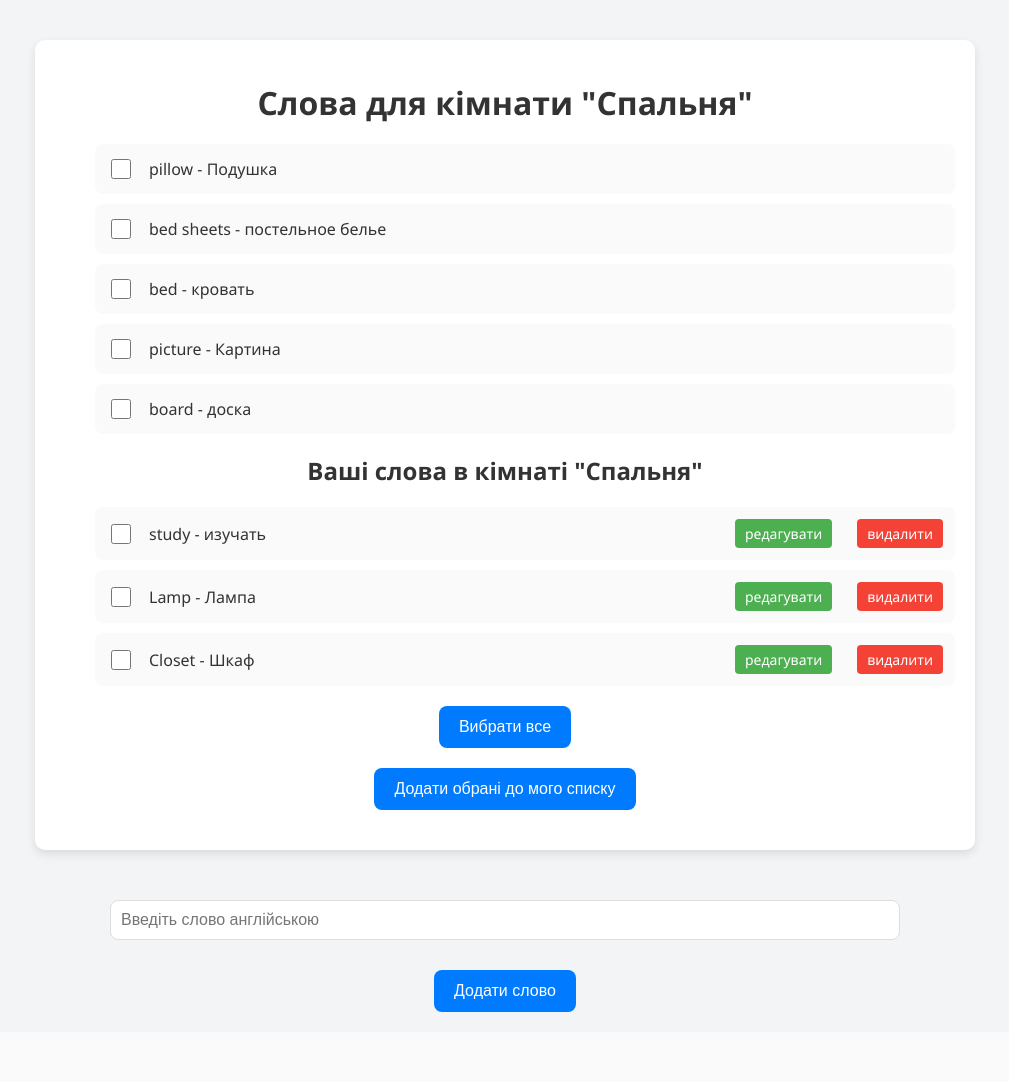
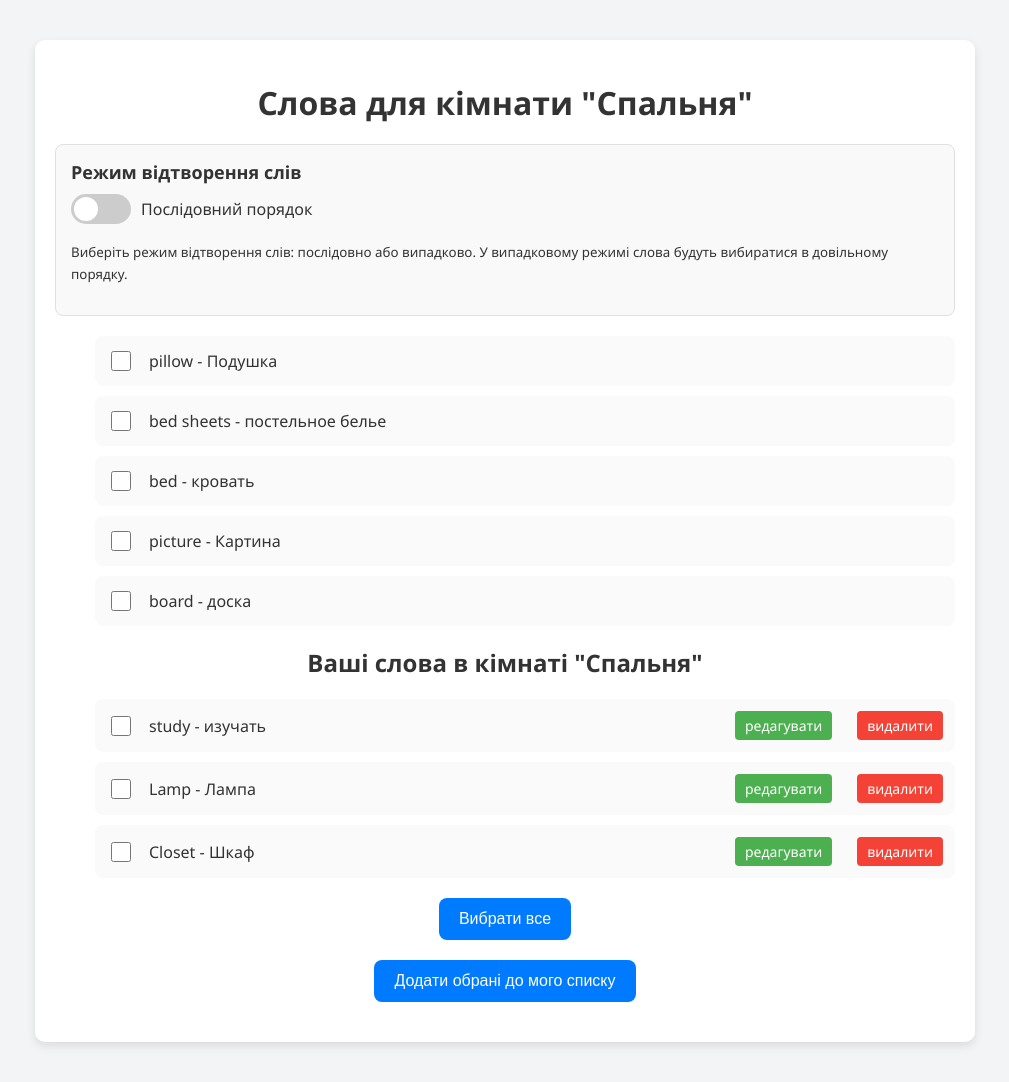
Before and after one commit to malmeshnik/learn_words, a Django app: page /room/1/ in a window 1280 px wide. Shown: the top 1082 px of the page, without its empty margins (135-1144 px from the left). Before the commit the page ends 1012 px from the top, so only its background shows below. Run offline with Django 5.2, Linux system fonts and the light colour scheme; a user stored in the database is signed in; data comes from the database, SQL or seed files in the repository.

Commit message:
added randomize for word and fixed count repetitions

```diff
--- a/learn_words/trainer/static/css/room_words.css
+++ b/learn_words/trainer/static/css/room_words.css
@@ -113,6 +113,68 @@ h1, h2 {
 
 .add-word-btn:hover, .add-btn:hover {
     background-color: #0056b3;
+}
+
+.playback-mode {
+    margin: 20px 0;
+    padding: 15px;
+    background-color: #f9f9f9;
+    border-radius: 8px;
+    border: 1px solid #e0e0e0;
+}
+
+.playback-mode h3 {
+    margin-top: 0;
+    margin-bottom: 10px;
+    font-size: 18px;
+}
+
+.toggle-switch {
+    display: flex;
+    align-items: center;
+}
+
+.toggle-switch input[type="checkbox"] {
+    height: 0;
+    width: 0;
+    visibility: hidden;
+    position: absolute;
+}
+
+.toggle-switch label {
+    cursor: pointer;
+    width: 60px;
+    height: 30px;
+    background: #ccc;
+    display: block;
+    border-radius: 30px;
+    position: relative;
+    margin-right: 10px;
+}
+
+.toggle-switch label:after {
+    content: '';
+    position: absolute;
+    top: 3px;
+    left: 3px;
+    width: 24px;
+    height: 24px;
+    background: #fff;
+    border-radius: 24px;
+    transition: 0.3s;
+}
+
+.toggle-switch input:checked + label {
+    background: #4CAF50;
+}
+
+.toggle-switch input:checked + label:after {
+    left: calc(100% - 3px);
+    transform: translateX(-100%);
+}
+
+.toggle-switch span {
+    font-size: 16px;
 }
 
 #message {
--- a/learn_words/trainer/templates/room_words.html
+++ b/learn_words/trainer/templates/room_words.html
@@ -27,6 +27,19 @@
 
     <div class="container">
         <h1>Слова для кімнати "{{ room.name }}"</h1>
+
+        <div class="playback-mode">
+            <h3>Режим відтворення слів</h3>
+            <div class="toggle-switch">
+                <input type="checkbox" id="randomPlayback">
+                <label for="randomPlayback"></label>
+                <span id="playbackModeText">{% if user_settings.random_playback %}Випадковий порядок{% else %}Послідовний порядок{% endif %}</span>
+            </div>
+            <p class="playback-description">
+                <small>Виберіть режим відтворення слів: послідовно або випадково. У випадковому режимі слова будуть вибиратися в довільному порядку.</small>
+            </p>
+        </div>
+
 
         <form id="wordSelectionForm">
             <ul id="wordList">
@@ -78,6 +91,7 @@
 
     <script>
         let allSelected = false;
+        let isRandom = false;
         // Функція для показу спінера перед переходом на іншу сторінку
         function showSpinner() {
             document.getElementById('loadingSpinner').style.display = 'flex';
@@ -288,7 +302,8 @@
                     'Content-Type': 'application/json',
                     'X-CSRFToken': csrfToken,
                 },
-                body: JSON.stringify({word_ids: selected}),
+                body: JSON.stringify({word_ids: selected,
+                                      is_random: isRandom}),
             })
             .then(res => res.json())
             .then(data => {
@@ -316,6 +331,14 @@
             });
         });
 
+        document.getElementById('randomPlayback').addEventListener('change', function() {
+            isRandom = this.checked;
+            const modeText = document.getElementById('playbackModeText');
+            modeText.textContent = isRandom ? 'Випадковий порядок' : 'Послідовний порядок';
+
+        });
+
+
         // Закривання модального вікна при кліку поза ним
         window.onclick = function(event) {
             const modal = document.getElementById('editModal');
--- a/learn_words/trainer/views.py
+++ b/learn_words/trainer/views.py
@@ -279,8 +279,10 @@ def add_selected_words(request):
         print(body)
         data = json.loads(body)
         word_ids = data.get('word_ids', [])
+        is_random = data.get('is_random')
 
         request.session['selected_words'] = word_ids
+        request.session['is_random'] = is_random
         request.session.modified = True
 
         return JsonResponse({"success": True}, status=200)
@@ -305,6 +307,9 @@ def add_word_to_category(request):
 
 def learn_words(request):
     selected_word_ids = request.session.get('selected_words', [])
+    random_words = request.session.get('is_random')
+    random_order = request.session.get('is_random_order')
+    print(f"random_order: {random_order}")
     selected_words_by_category = request.session.get('selected_categories', {})
     user_settings = UserSettings.objects.filter(user=request.user).first()
 
@@ -315,13 +320,18 @@ def learn_words(request):
         user_settings = save_user_settings(request)
         user_settings = UserSettings.objects.filter(user=request.user).first()
 
-    # Завантаження слів по категоріях
+    # Загрузка слов по категориям
     word_dict = {}
     for category_id, ids in selected_words_by_category.items():
         model_name = f"N{category_id}"
         try:
             Model = apps.get_model(app_label='trainer', model_name=model_name)
             word_dict[category_id] = list(Model.objects.filter(id__in=ids))
+            # Если режим рандомный, перемешиваем списки слов
+            if random_order[category_id]:
+                import random
+                random.shuffle(word_dict[category_id])
+                print(f"Слова в категорії {category_id} перемішані: {word_dict[category_id]}")
         except LookupError:
             word_dict[category_id] = []
 
@@ -331,7 +341,14 @@ def learn_words(request):
     if not words:
         print("Немає вибраних слів")
 
-    for word in words:
+    # Если режим рандомный, перемешиваем основной список слов
+    word_list = list(words)
+    if random_words:
+        import random
+        random.shuffle(word_list)
+        print("Слова перемішані")
+
+    for word in word_list:
         generate_mp3_if_needed(word.id, word.en, 'en', 'en')
         generate_mp3_if_needed(word.id, word.ru, 'ru', 'ru')
         result_words.append({
@@ -344,16 +361,16 @@ def learn_words(request):
             template = sentence.template
             placeholders = [ph[1:-1] for ph in re.findall(r'\{[^{}]+\}', template)]
 
-            # Перевіряємо, чи є всі вибрані категорії у шаблоні
+            # Проверяем, есть ли все выбранные категории в шаблоне
             required_placeholders = list(selected_words_by_category.keys())
             if not all(ph in placeholders for ph in required_placeholders):
                 print(f"Пропускаємо шаблон {template} — не всі категорії є у шаблоні")
                 continue
 
-            # Всі інші плейсхолдери, крім "word"
+            # Все другие плейсхолдеры, кроме "word"
             other_placeholders = [ph for ph in placeholders if ph != 'word']
 
-            # Підбираємо варіанти заміни для кожного плейсхолдера
+            # Подбираем варианты замены для каждого плейсхолдера
             replacement_lists = []
             for ph in other_placeholders:
                 if ph in word_dict and word_dict[ph]:
@@ -391,6 +408,7 @@ def learn_words(request):
         'words': result_words,
         'sentences': result_sentences,
         'user_settings': user_settings,
+        # 'is_random': is_random,  # Передаем текущий режим в шаблон
     })
 
 def save_user_settings(request):
@@ -466,12 +484,16 @@ def add_selected_categories(request):
         try:
             data = json.loads(request.body)
             words_by_category = data.get("words_by_category", {})
+            random_order = data.get("random_settings")
 
             # Debug:
             print("Отримано:", words_by_category)
+            print(f"random_sentence: {random_order}")
 
             # Збереження в сесію або обробка для БД
             request.session["selected_categories"] = words_by_category
+            request.session["is_random_order"] = random_order
+
 
             return JsonResponse({"success": True})
         except Exception as e:
```
Also changed, not shown: learn_words/trainer/templates/choose_categories.html (+15 -1 lines), learn_words/trainer/templates/learn_words.html (+15 -5 lines).
